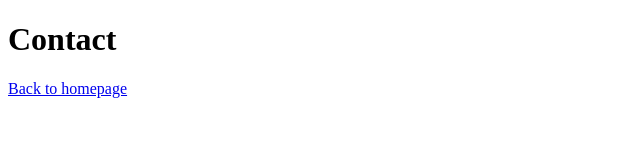
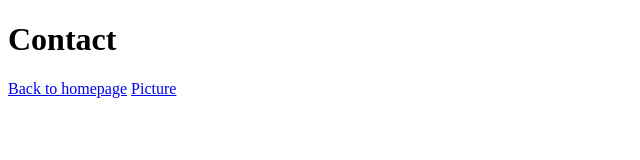
Before and after one commit to lizzyrowe1107/Croissant-website, a plain HTML site: page contact.html in a window 1280 px wide. Shown: the full height of the page, 0-640 px from the left. Drawn offline with Linux system fonts and the light colour scheme.

Commit message:
Added link to photo

```diff
--- a/contact.html
+++ b/contact.html
@@ -10,5 +10,7 @@
 <body>
     <h1>Contact</h1>
     <a href="/index.html"> Back to homepage</a>
+
+    <a href="/photo.html"> Picture</a>
 </body>
 </html>
```
